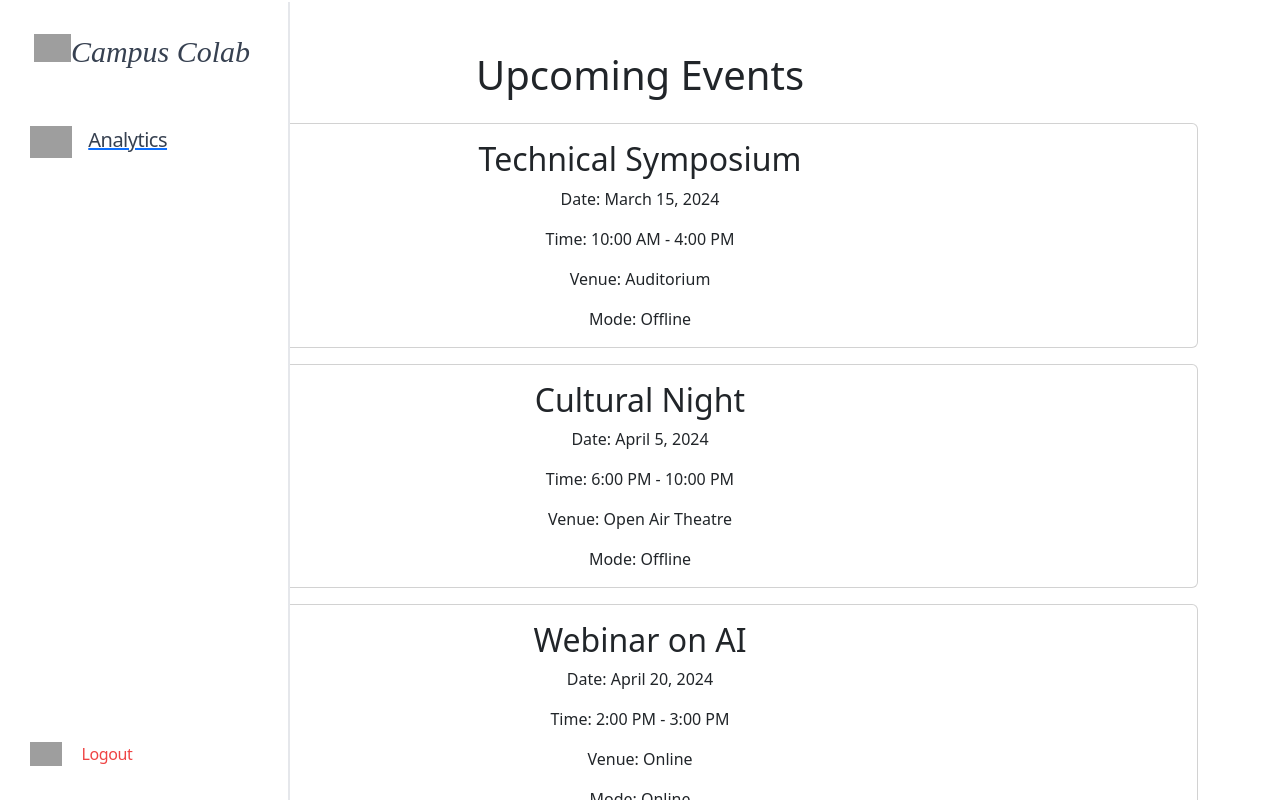
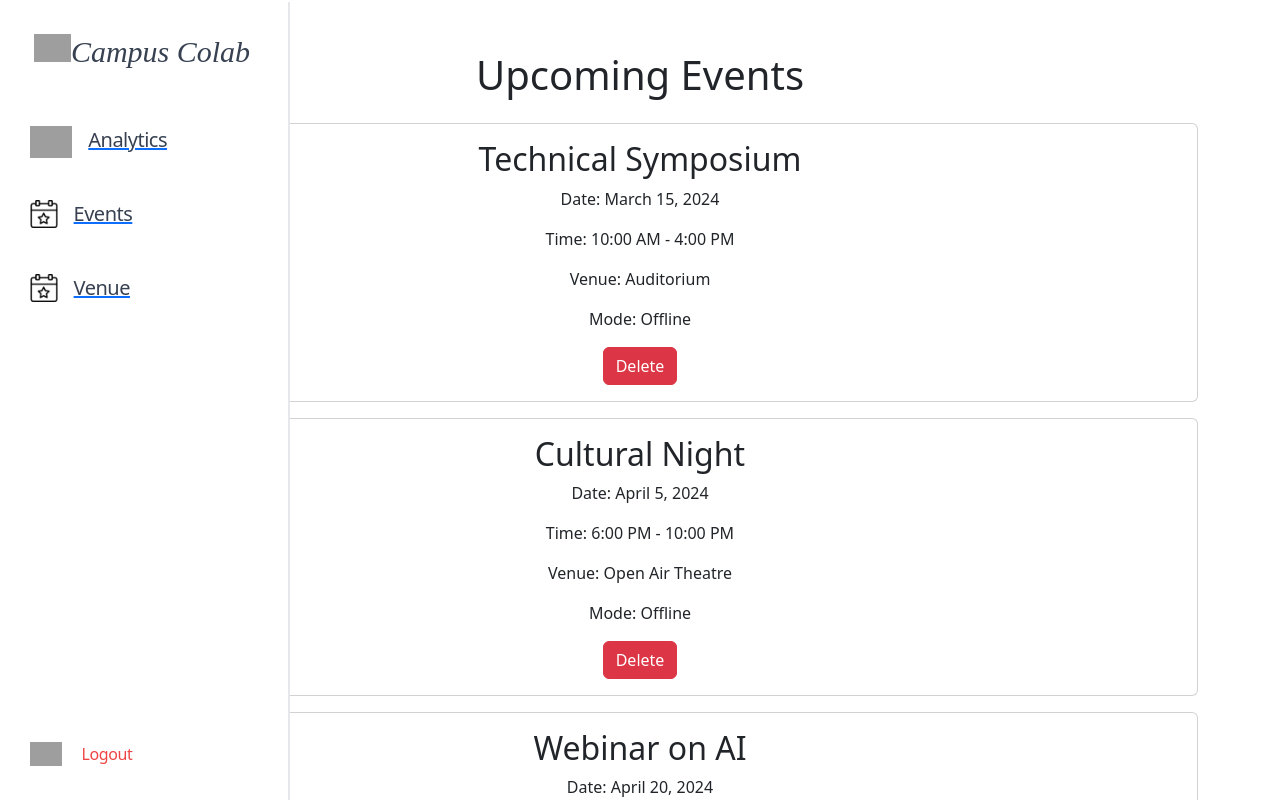
Before and after one commit to Pranav122002/Eventara, a React (Create React App) app in the folder frontend/: page /events in a window 1280 px wide. Shown: the top 800 px of the page. Built offline with nearby package versions, Linux system fonts and the light colour scheme; no server answers; sample sign-in values are in the browser's storage; grey boxes are pictures that could not be loaded.

Commit message:
Navbar Venue access

```diff
--- a/frontend/src/components/Navbar.js
+++ b/frontend/src/components/Navbar.js
@@ -49,6 +49,26 @@ export default function Navbar(props) {
                   Analytics
                 </h1>
               </NavLink>
+              <NavLink
+                  to="/events"
+                  className="w-11/12 ml-3 flex hover:pl-2 hover:mr-2 rounded hover:bg-gray-100 mt-1.5 "
+
+                >
+                  <img className="h-7 m-3 " src="./event.png" alt="" />
+                  <h1 className="text-xl text-gray-700  pt-3 pb-3 tracking-tight font-medium ">
+                    Events
+                  </h1>
+                </NavLink>
+              <NavLink
+                  to="/venue"
+                  className="w-11/12 ml-3 flex hover:pl-2 hover:mr-2 rounded hover:bg-gray-100 mt-1.5 "
+
+                >
+                  <img className="h-7 m-3 " src="./event.png" alt="" />
+                  <h1 className="text-xl text-gray-700  pt-3 pb-3 tracking-tight font-medium ">
+                    Venue
+                  </h1>
+                </NavLink>
               <div
                 className="cursor-pointer w-11/12 ml-3 flex rounded hover:bg-gray-100 bottom-3 absolute "
                 onClick={() => {
--- a/frontend/src/screens/Events.js
+++ b/frontend/src/screens/Events.js
@@ -39,7 +39,7 @@ function EventList() {
   const [eventVenue, setEventVenue] = useState("");
   const [eventMode, setEventMode] = useState("");
 
-  const isAdmin = user.role === "user";
+  const isAdmin = user.role === "admin";
 
   const handleAddEvent = () => {
     const newEvent = {
```
